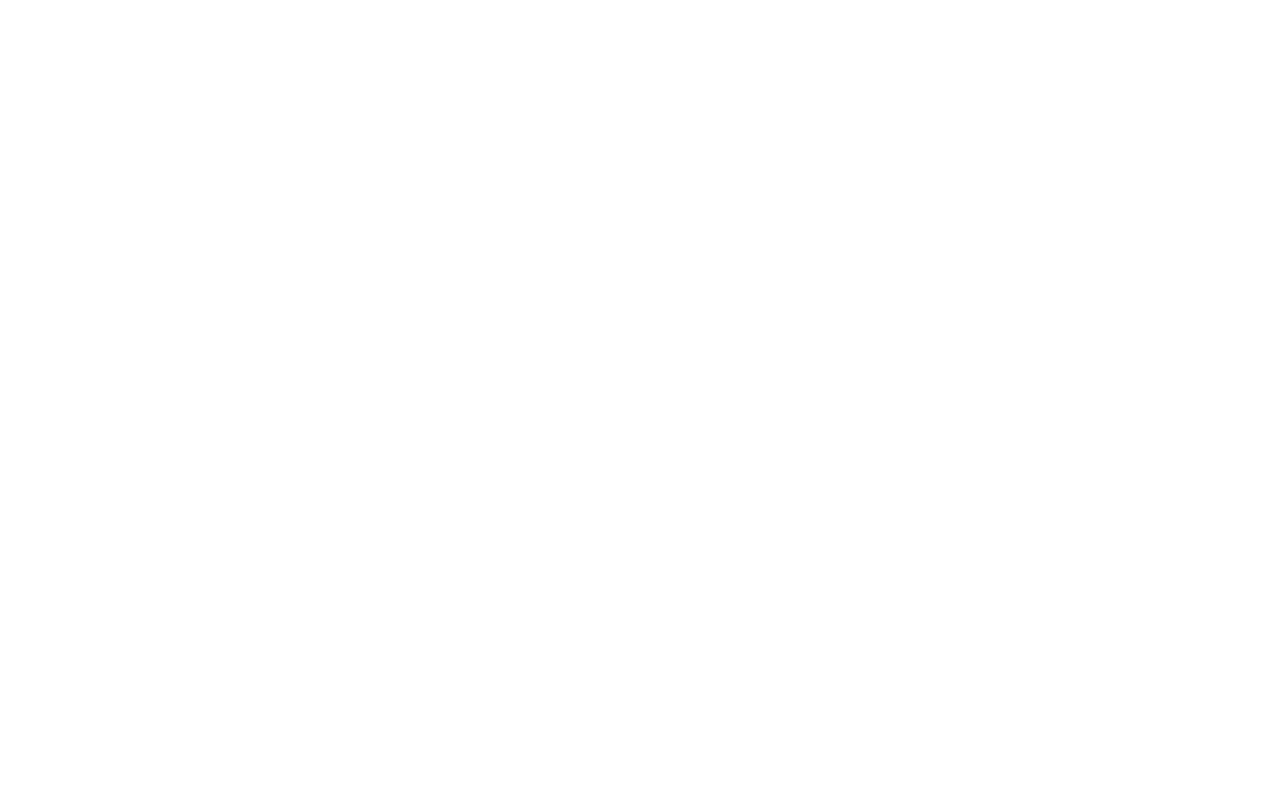
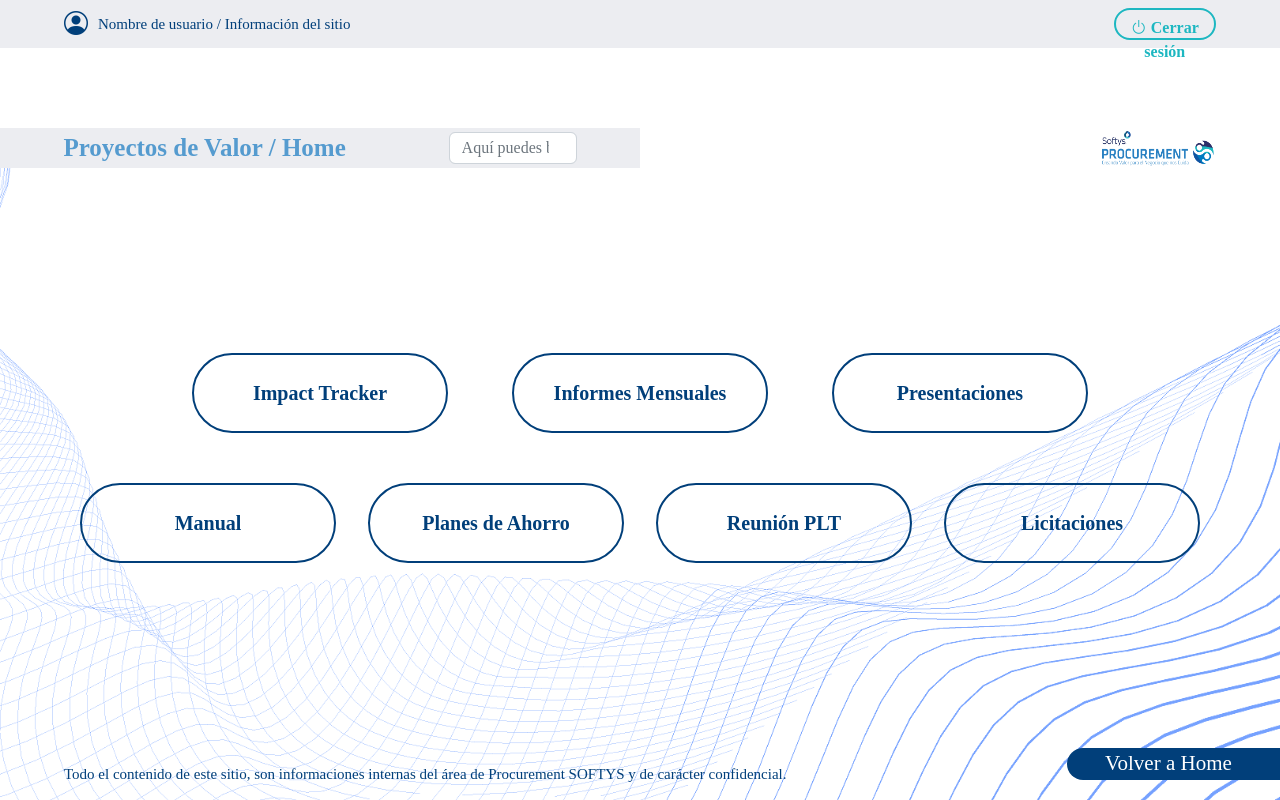
Before and after one commit to LisitSPA/Procurement.View, a Vue app: page /Proyectos-de-Valor in a window 1280 px wide. Before the commit this address had no page. Built offline with nearby package versions, Linux system fonts and the light colour scheme.

Commit message:
Diseño sección Proyectos de valor - Home

```diff
--- a/src/components/Home/Categories.vue
+++ b/src/components/Home/Categories.vue
@@ -7,7 +7,7 @@
 			<button class="btn btn-border-blue" @click="this.$router.push('/Colaboradores')">Colaboradores</button>
 			<button class="btn btn-border-blue" @click="this.$router.push('/Control-Gestion')">Control de gestión</button>
 			<button class="btn btn-border-blue" @click="this.$router.push('/Procurement-Excellence')">Procurement Excellence</button>
-			<button class="btn btn-border-blue">PMO</button>
+			<button class="btn btn-border-blue" @click="this.$router.push('/Proyectos-de-Valor')">Proyectos de Valor</button>
 		</div>
 		<div class="col-12 d-flex justify-content-center align-items-center">
 			<button class="btn btn-border-blue">Sostenibilidad</button>
--- /dev/null
+++ b/src/components/Secciones/Proyectos de Valor/Home.vue
@@ -0,0 +1,44 @@
+<template>
+	<div class="row" style="height: 25%; margin-top:15vh;">
+		<div class="col-10 mx-auto">
+			<div class="row h-100">
+				<div class="col d-flex justify-content-center align-items-center">
+					<button class="btn btn-section-menu" @click="$emit('updateContent', 'impact-tracker')">Impact Tracker</button>
+				</div>
+				<div class="col d-flex justify-content-center align-items-center">
+					<button class="btn btn-section-menu" @click="$emit('updateContent', 'informes-mensuales')">Informes Mensuales</button>
+				</div>
+				<div class="col d-flex justify-content-center align-items-center">
+					<button class="btn btn-section-menu" @click="$emit('updateContent', 'presentaciones')">Presentaciones</button>
+				</div>
+			</div>
+		</div>
+	</div>
+	<div class="row" style="height: 25%;">
+		<div class="col-12 mx-auto">
+			<div class="row h-100">
+				<div class="col d-flex justify-content-center align-items-center">
+					<button class="btn btn-section-menu" @click="$emit('updateContent', 'manual')">Manual</button>
+				</div>
+				<div class="col d-flex justify-content-center align-items-center">
+					<button class="btn btn-section-menu" @click="$emit('updateContent', 'planes-ahorro')">Planes de Ahorro</button>
+				</div>
+				<div class="col d-flex justify-content-center align-items-center">
+					<button class="btn btn-section-menu" @click="$emit('updateContent', 'reunion-plt')">Reunión PLT</button>
+				</div>
+				<div class="col d-flex justify-content-center align-items-center">
+					<button class="btn btn-section-menu" @click="$emit('updateContent', 'licitaciones')">Licitaciones</button>
+				</div>
+			</div>
+		</div>
+	</div>
+</template>
+
+<script setup>
+
+</script>
+
+<style>
+
+
+</style>
--- a/src/router/index.js
+++ b/src/router/index.js
@@ -35,7 +35,11 @@
 			name: 'procurementExcellence',
 			component: () => import ('../views/Secciones/Procurement Excellence/ProcurementExcellenceView.vue'),
 		},
-
+		{
+			path: '/Proyectos-de-Valor',
+			name: 'proyectosValor',
+			component: () => import ('../views/Secciones/Proyectos de Valor/ProyectosValorView.vue'),
+		},
   ]
 })
 
--- /dev/null
+++ b/src/views/Secciones/Proyectos de Valor/ProyectosValorView.vue
@@ -0,0 +1,64 @@
+<template>
+	<div class="row top-menu bg-gris">
+		<TopMenu/>
+	</div>
+	<SectionMenu :titleSection="titleSection" :titleSubSection="titleSubSection" @updateContent="updateContent"/>
+	<div class="row malla">
+		<div class="contenido">
+			<Home v-if="content === 'home'" @updateContent="updateContent"/>
+		</div>
+		<SectionFooter/>
+	</div>
+
+</template>
+
+<script setup>
+	import TopMenu from '../../../components/Shared/TopMenu.vue'
+	import SectionMenu from '../../../components/Shared/SectionMenu.vue'
+	import SectionFooter from '../../../components/Shared/SectionFooter.vue'
+	import Home from './../../../components/Secciones/Proyectos de Valor/Home.vue'
+	import { ref, watch } from 'vue';
+
+	const content = ref('home');
+	const backstate = ref('');
+	const titleSection = ref('Proyectos de Valor');
+	const titleSubSection = ref('Home');
+
+	watch(content, async (newContent, oldContent) => {
+		backstate.value = oldContent
+		switch (newContent) {
+			case 'home':
+				titleSubSection.value = 'Home'
+				break;
+			case 'impact-tracker':
+				titleSubSection.value = 'Impact Tracker'
+				break;
+			case 'informes-mensuales':
+				titleSubSection.value = 'Informes Mensuales'
+				break;
+			case 'presentaciones':
+				titleSubSection.value = 'Presentaciones'
+				break;
+			case 'manual':
+				titleSubSection.value = 'Manual'
+				break;
+			case 'planes-ahorro':
+				titleSubSection.value = 'Planes de Ahorro'
+				break;
+			case 'reunion-plt':
+				titleSubSection.value = 'Reunión PLT'
+				break;
+			case 'licitaciones':
+				titleSubSection.value = 'Licitaciones'
+				break;
+		}
+	})
+	function updateContent(value){
+		content.value = value
+	}
+
+</script>
+
+<style>
+
+</style>
```
